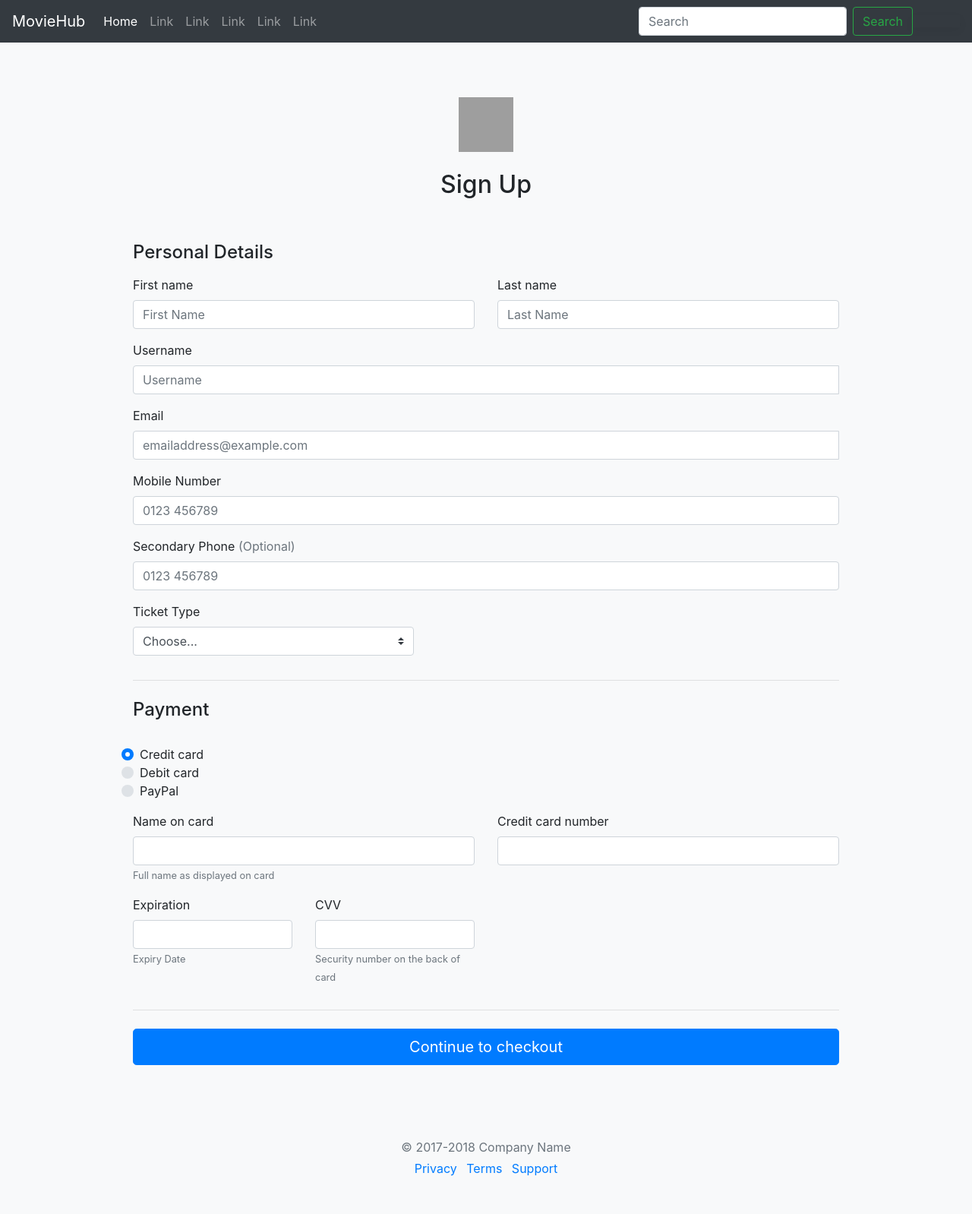
After one commit to rahilagrawal-university-assignments/moviehub_website, a Flask app: template movieHub/templates/signupU.html in a window 1280 px wide. The commit adds this page. Shown: the whole page at 76% size. Run offline with Flask 2, Linux system fonts and the light colour scheme; the template is opened without the code that fills it, so the values that code supplies are empty; some libraries are stand-ins or nearby versions; grey boxes are pictures that could not be loaded.

Commit message:
Added a signUp page

```diff
--- /dev/null
+++ b/movieHub/templates/signupU.html
@@ -0,0 +1,251 @@
+<!doctype html>
+<html lang="en">
+
+<head>
+  <meta charset="utf-8">
+  <meta name="viewport" content="width=device-width, initial-scale=1, shrink-to-fit=no">
+  <meta name="description" content="">
+  <meta name="author" content="">
+  <link rel="icon" href="../../../../favicon.ico">
+
+  <title>Sign Up</title>
+
+  <!-- Bootstrap core CSS -->
+  <link href="../static/styles/css/bootstrap.min.css" rel="stylesheet">
+
+  <!-- Custom styles for this template -->
+  <link href="../static/styles/form-validation.css" rel="stylesheet">
+  <link href="../static/styles/navbar-top.css" rel="stylesheet">
+</head>
+
+<body class="bg-light">
+  <nav class="navbar navbar-expand-md navbar-dark bg-dark mb-4">
+    <a class="navbar-brand" href="#">MovieHub</a>
+    <button class="navbar-toggler" type="button" data-toggle="collapse" data-target="#navbarCollapse" aria-controls="navbarCollapse" aria-expanded="false" aria-label="Toggle navigation">
+        <span class="navbar-toggler-icon"></span>
+      </button>
+    <div class="collapse navbar-collapse" id="navbarCollapse">
+      <ul class="navbar-nav mr-auto">
+        <li class="nav-item active">
+          <a class="nav-link" href="#">Home <span class="sr-only">(current)</span></a>
+        </li>
+        <li class="nav-item">
+          <a class="nav-link" href="#">Link</a>
+        </li>
+        <li class="nav-item">
+          <a class="nav-link" href="#">Link</a>
+        </li>
+        <li class="nav-item">
+          <a class="nav-link" href="#">Link</a>
+        </li>
+        <li class="nav-item">
+          <a class="nav-link" href="#">Link</a>
+        </li>
+        <li class="nav-item">
+          <a class="nav-link" href="#">Link</a>
+        </li>
+      </ul>
+      <form class="form-inline mt-2 mt-md-0">
+        <input class="form-control mr-sm-2" type="text" placeholder="Search" aria-label="Search">
+        <button class="btn btn-outline-success my-2 my-sm-0" type="submit">Search</button>
+      </form>
+    </div>
+    <header>
+      <meta charset="utf-8">
+      <meta name="viewport" content="width=device-width, initial-scale=1, shrink-to-fit=no">
+      </div>
+      </div>
+      <div class="navbar navbar-dark bg-dark box-shadow">
+        <div class="container d-flex justify-content-between">
+          <button class="navbar-toggler" type="button" data-toggle="collapse" data-target="#navbarHeader" aria-controls="navbarHeader" aria-expanded="false" aria-label="Toggle navigation">
+              <span class="navbar-toggler-icon"></span>
+            </button>
+        </div>
+      </div>
+    </header>
+  </nav>
+
+  <div class="container">
+    <div class="py-5 text-center">
+      <img class="d-block mx-auto mb-4" src="https://getbootstrap.com/assets/brand/bootstrap-solid.svg" alt="" width="72" height="72">
+      <h2>Sign Up</h2>
+    </div>
+
+    <div class="row">
+
+      <div class="col">
+        <h4 class="mb-3">Personal Details</h4>
+        <form class="needs-validation" novalidate>
+          <div class="row">
+            <div class="col-md-6 mb-3">
+              <label for="firstName">First name</label>
+              <input type="text" class="form-control" id="firstName" placeholder="First Name" value="" required>
+              <div class="invalid-feedback">
+                Valid first name is required.
+              </div>
+            </div>
+            <div class="col-md-6 mb-3">
+              <label for="lastName">Last name</label>
+              <input type="text" class="form-control" id="lastName" placeholder="Last Name" value="" required>
+              <div class="invalid-feedback">
+                Valid last name is required.
+              </div>
+            </div>
+          </div>
+
+          <div class="mb-3">
+            <label for="username">Username</label>
+            <div class="input-group">
+
+              <input type="text" class="form-control" id="username" placeholder="Username" required>
+              <div class="invalid-feedback" style="width: 100%;">
+                Your username is required.
+              </div>
+            </div>
+          </div>
+
+          <div class="mb-3">
+            <label for="username">Email</label>
+            <div class="input-group">
+
+              <input type="email" class="form-control" id="username" placeholder="emailaddress@example.com" required>
+              <div class="invalid-feedback" style="width: 100%;">
+                Your username is required.
+              </div>
+            </div>
+          </div>
+
+          <div class="mb-3">
+            <label for="phone">Mobile Number</label>
+            <input type="text" class="form-control" id="phone" placeholder="0123 456789" required>
+            <div class="invalid-feedback">
+              Please enter your shipping address.
+            </div>
+          </div>
+
+          <div class="mb-3">
+            <label for="phone1">Secondary Phone<span class="text-muted"> (Optional)</span></label>
+            <input type="text" class="form-control" id="phone1" placeholder="0123 456789">
+          </div>
+
+          <div class="row">
+            <div class="col-md-5 mb-3">
+              <label for="ticket">Ticket Type</label>
+              <select class="custom-select d-block w-100" id="ticket" required>
+                  <option value="">Choose...</option>
+                  <option>'straya</option>
+                </select>
+              <div class="invalid-feedback">
+                Please select a valid ticket.
+              </div>
+            </div>
+
+          </div>
+          <hr class="mb-4">
+
+          <h4 class="mb-3">Payment</h4>
+        <div class="row">
+
+
+          <div class="d-block my-3">
+            <div class="custom-control custom-radio">
+              <input id="credit" name="paymentMethod" type="radio" class="custom-control-input" checked required>
+              <label class="custom-control-label" for="credit">Credit card</label>
+            </div>
+            <div class="custom-control custom-radio">
+              <input id="debit" name="paymentMethod" type="radio" class="custom-control-input" required>
+              <label class="custom-control-label" for="debit">Debit card</label>
+            </div>
+            <div class="custom-control custom-radio">
+              <input id="paypal" name="paymentMethod" type="radio" class="custom-control-input" required>
+              <label class="custom-control-label" for="paypal">PayPal</label>
+            </div>
+          </div>
+
+          <div class="w-100"></div>
+
+            <div class="col-md-6 mb-3">
+              <label for="cc-name">Name on card</label>
+              <input type="text" class="form-control" id="cc-name" placeholder="" required>
+              <small class="text-muted">Full name as displayed on card</small>
+              <div class="invalid-feedback">
+                Name on card is required
+              </div>
+            </div>
+            <div class="col-md-6 mb-3">
+              <label for="cc-number">Credit card number</label>
+              <input type="text" class="form-control" id="cc-number" placeholder="" required>
+              <div class="invalid-feedback">
+                Credit card number is required
+              </div>
+            </div>
+            <div class="w-100"></div>
+            <div class="col-md-3 mb-3">
+              <label for="cc-expiration">Expiration</label>
+              <input type="text" class="form-control" id="cc-expiration" placeholder="" required>
+              <div class="invalid-feedback">
+                Expiration date required
+              </div>
+              <small class="text-muted">Expiry Date</small>
+
+            </div>
+            <div class="col-md-3 mb-3">
+              <label for="cc-cvv">CVV</label>
+              <input type="text" class="form-control" id="cc-cvv" placeholder="" required>
+              <div class="invalid-feedback">
+                Security code required
+              </div>
+                <small class="text-muted">Security number on the back of card</small>
+            </div>
+          </div>
+          <hr class="mb-4">
+          <button class="btn btn-primary btn-lg btn-block" type="submit">Continue to checkout</button>
+        </form>
+      </div>
+    </div>
+
+    <footer class="my-5 pt-5 text-muted text-center text-small">
+      <p class="mb-1">&copy; 2017-2018 Company Name</p>
+      <ul class="list-inline">
+        <li class="list-inline-item"><a href="#">Privacy</a></li>
+        <li class="list-inline-item"><a href="#">Terms</a></li>
+        <li class="list-inline-item"><a href="#">Support</a></li>
+      </ul>
+    </footer>
+  </div>
+
+  <!-- Bootstrap core JavaScript
+    ================================================== -->
+  <!-- Placed at the end of the document so the pages load faster -->
+  <script src="https://code.jquery.com/jquery-3.3.1.slim.min.js" integrity="sha384-q8i/X+965DzO0rT7abK41JStQIAqVgRVzpbzo5smXKp4YfRvH+8abtTE1Pi6jizo" crossorigin="anonymous"></script>
+  <script>
+    window.jQuery || document.write('<script src="../../assets/js/vendor/jquery-slim.min.js"><\/script>')
+  </script>
+  <script src="../../assets/js/vendor/popper.min.js"></script>
+  <script src="../../dist/js/bootstrap.min.js"></script>
+  <script src="../../assets/js/vendor/holder.min.js"></script>
+  <script>
+    // Example starter JavaScript for disabling form submissions if there are invalid fields
+    (function() {
+      'use strict';
+
+      window.addEventListener('load', function() {
+        // Fetch all the forms we want to apply custom Bootstrap validation styles to
+        var forms = document.getElementsByClassName('needs-validation');
+
+        // Loop over them and prevent submission
+        var validation = Array.prototype.filter.call(forms, function(form) {
+          form.addEventListener('submit', function(event) {
+            if (form.checkValidity() === false) {
+              event.preventDefault();
+              event.stopPropagation();
+            }
+            form.classList.add('was-validated');
+          }, false);
+        });
+      }, false);
+    })();
+  </script>
+</body>
+
+</html>
```
Also changed, not shown: movieHub/templates/paymentU.html (+4 -22 lines), 1 other file.
